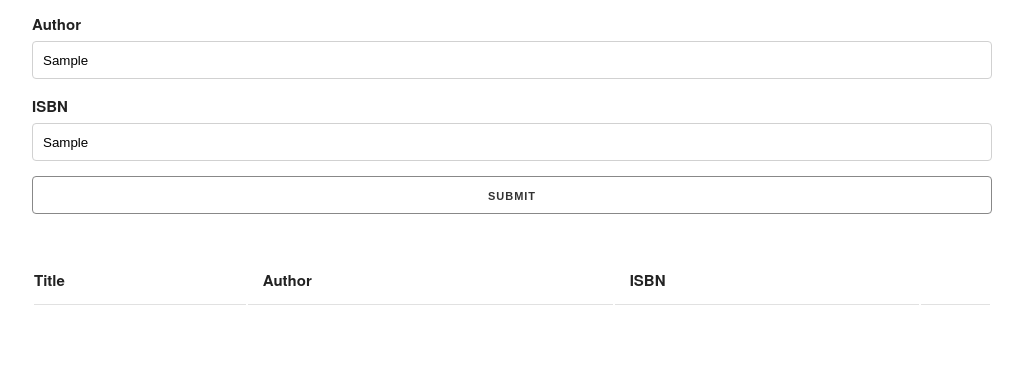
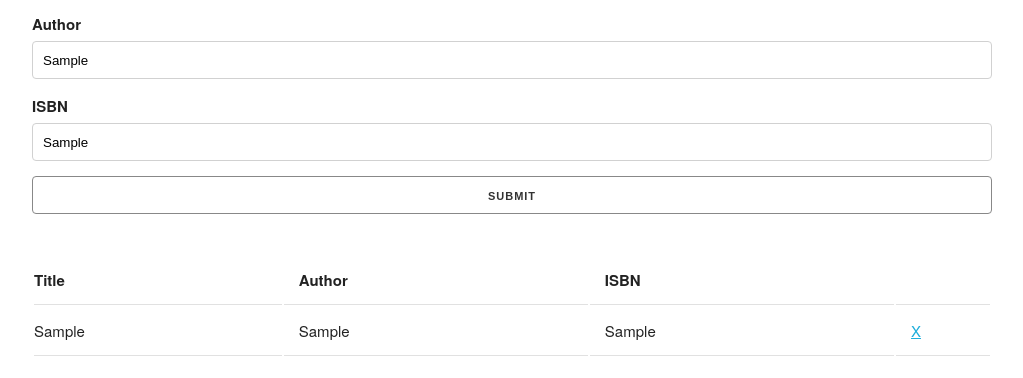
Before and after one commit to MarcLignarius/JS.BookList, a plain HTML site: page index.html in a window 1280 px wide. Both pictures are taken after typing "Sample", "Sample", "Sample" into the empty fields and a click on the input "Submit". Shown: the part 158-536 px from the top of the page, without its empty margins (128-1151 px from the left). Drawn offline with nearby package versions, Linux system fonts and the light colour scheme.

Commit message:
add functionality to add book

```diff
--- a/index.html
+++ b/index.html
@@ -30,7 +30,7 @@
             <th>Author</th>
             <th>ISBN</th>
             <th></th>
-            <tbody class="book-list"></tbody>
+            <tbody id="book-list"></tbody>
           </tr>
         </thead>
       </table>
--- a/js/app.js
+++ b/js/app.js
@@ -8,6 +8,22 @@ function Book(title, author, isbn) {
 // UI Constructor
 function UI() {}
 
+// Add Book To List
+UI.prototype.addBookToList = function (book) {
+  const list = document.getElementById('book-list');
+  // Create tr element
+  const row = document.createElement('tr');
+  // Insert cols
+  row.innerHTML = `
+  <td>${book.title}</td>
+  <td>${book.author}</td>
+  <td>${book.isbn}</td>
+  <td><a href="#" class="delete">X</a></td>
+  `;
+
+  list.appendChild(row);
+};
+
 // Event Listeners
 document.getElementById('book-form').addEventListener('submit', function (e) {
   // Get form values
@@ -17,6 +33,11 @@ document.getElementById('book-form').addEventListener('submit', function (e) {
 
   // Instantiate Book
   const book = new Book(title, author, isbn);
-  console.log(book);
   e.preventDefault();
+
+  // Instantiate UI
+  const ui = new UI();
+
+  // Add book to lists
+  ui.addBookToList(book);
 });
```
